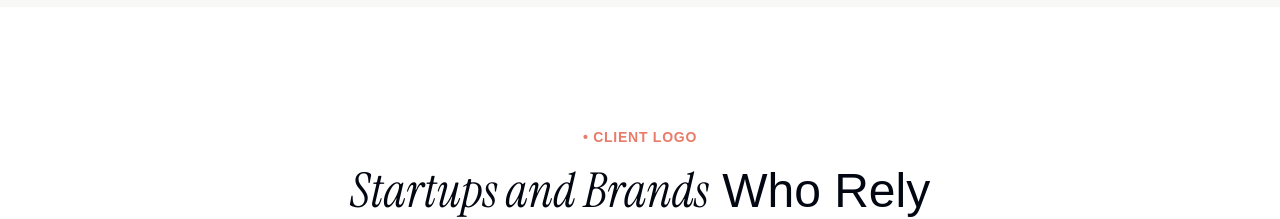
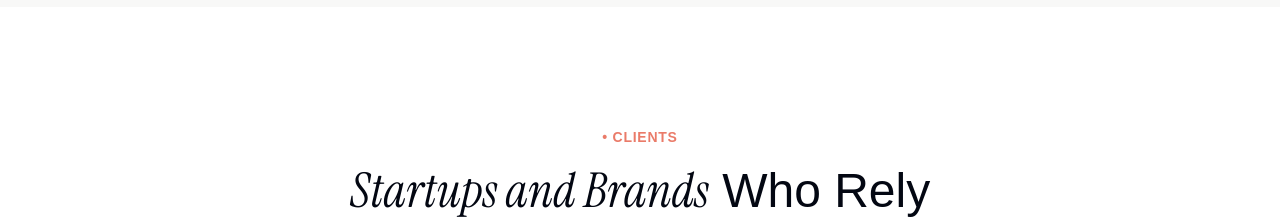
Before and after one commit to SparkStudio-Ltd/userlify, a Next.js app: page / in a window 1280 px wide. Shown: the part 9380-9599 px from the top of the page. Built offline with nearby package versions, Linux system fonts and the light colour scheme; a web font is replaced by a local one.

Commit message:
fix: Update text in ClientsSection from 'CLIENT LOGO' to 'CLIENTS' for clarity

```diff
--- a/src/components/sections/ClientsSection.tsx
+++ b/src/components/sections/ClientsSection.tsx
@@ -60,7 +60,7 @@ export default function ClientsSection() {
                         className="text-[#EA7B69] text-sm leading-5 tracking-[0.75px] uppercase font-bold"
                         style={{ fontFamily: 'Public Sans, sans-serif' }}
                     >
-                        • CLIENT LOGO
+                        • CLIENTS
                     </p>
 
                     {/* Title */}
```
